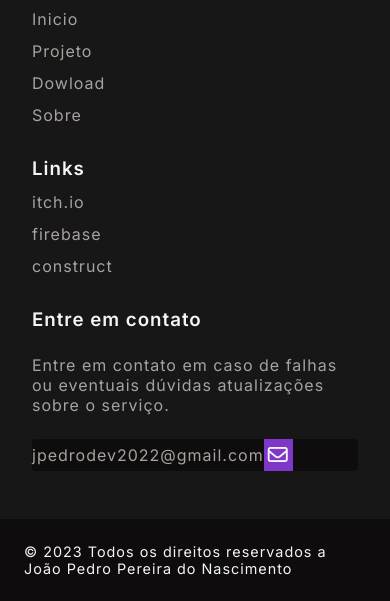
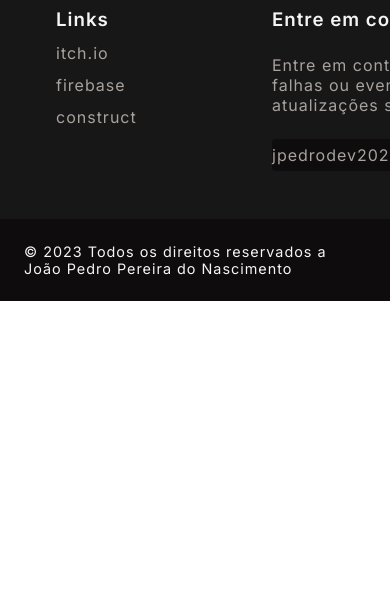
Before and after one commit to Joao-Pedro-Pereira-do-Nascimento/Quiz_Teste, a plain HTML site: page index.html in a window 390 px wide. Shown: the part 2953-3554 px from the top of the page. After the commit the page ends 3254 px from the top, so only its background shows below. Drawn offline with Linux system fonts and the light colour scheme; a web font is replaced by a local one.

Commit message:
Update style.css

```diff
--- a/style.css
+++ b/style.css
@@ -556,12 +556,7 @@ font-size: 1.5rem;
 
 }
 
-@media screen and (max-width: 438px){
-    .footer-context{
-        grid-template-columns: repeat(1,1fr);
-        gap: 2rem;
-        padding: 3rem 2rem;
-    }
+
     .animacao-texto p{
     margin-top: 50px;
     font-family: 'Monomaniac One', sans-serif;
```
